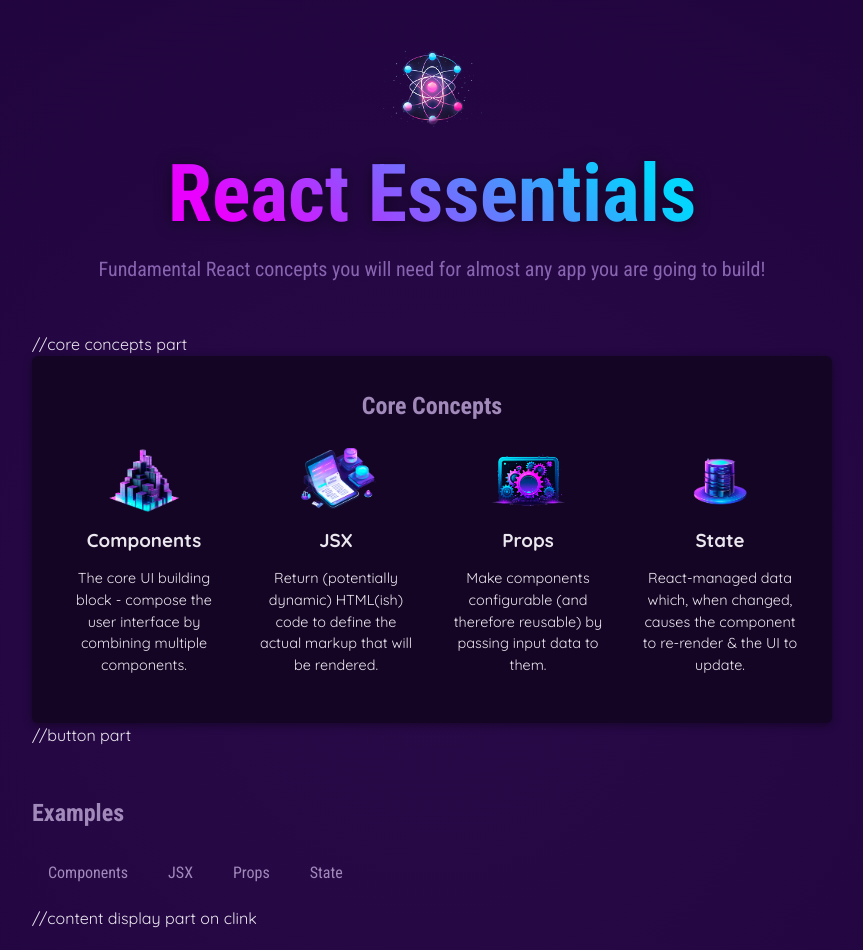
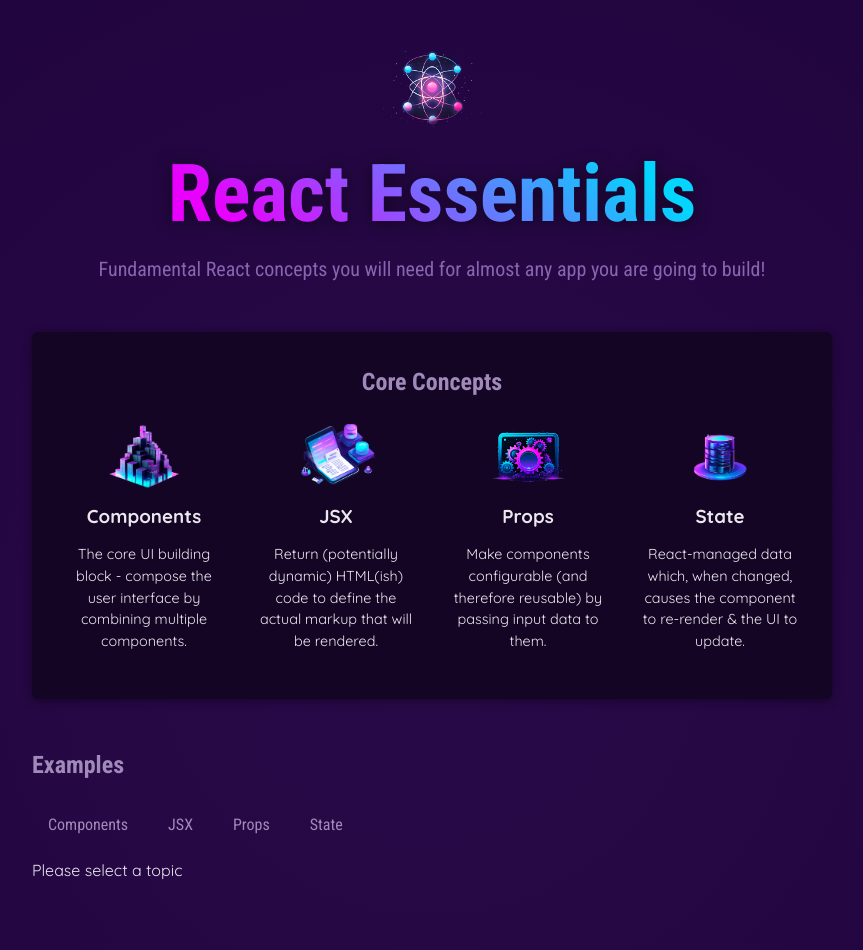
Before and after one commit to root-hk/learnReact, a React (Vite) app: page / in a window 1280 px wide. Shown: the top 950 px of the page, without its empty margins (208-1071 px from the left). Built offline with nearby package versions, Linux system fonts and the light colour scheme.

Commit message:
comments was wrong in previous commit now corrected it

```diff
--- a/src/App.jsx
+++ b/src/App.jsx
@@ -15,7 +15,7 @@ function App() {
         <div>
             <Header />
             <main>
-                //core concepts part
+                {/* core concepts part */}
                 <section id="core-concepts">
                     <h2>Core Concepts</h2>
                     <ul>
@@ -24,7 +24,7 @@ function App() {
                         ))}
                     </ul>
                 </section>
-                //button part
+                {/* button part */}
                 <section id="examples">
                     <h2>Examples</h2>
                     <menu>
@@ -53,7 +53,9 @@ function App() {
                             State
                         </TabButton>
                     </menu>
-                    //content display part on clink
+
+                    {/* content display part on clink */}
+
                     {!selectedTopic ? (
                         <p>Please select a topic</p>
                     ) : (
```
Also changed, not shown: 1 other file (tests, documents, lock files or other folders).
